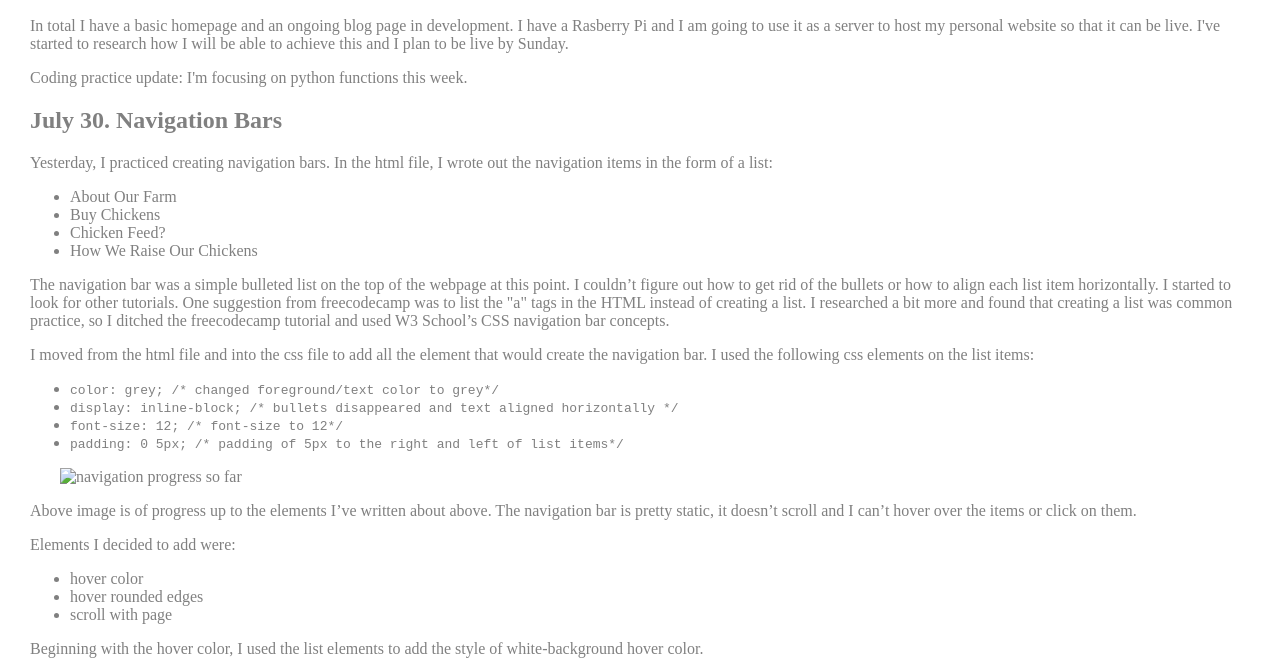
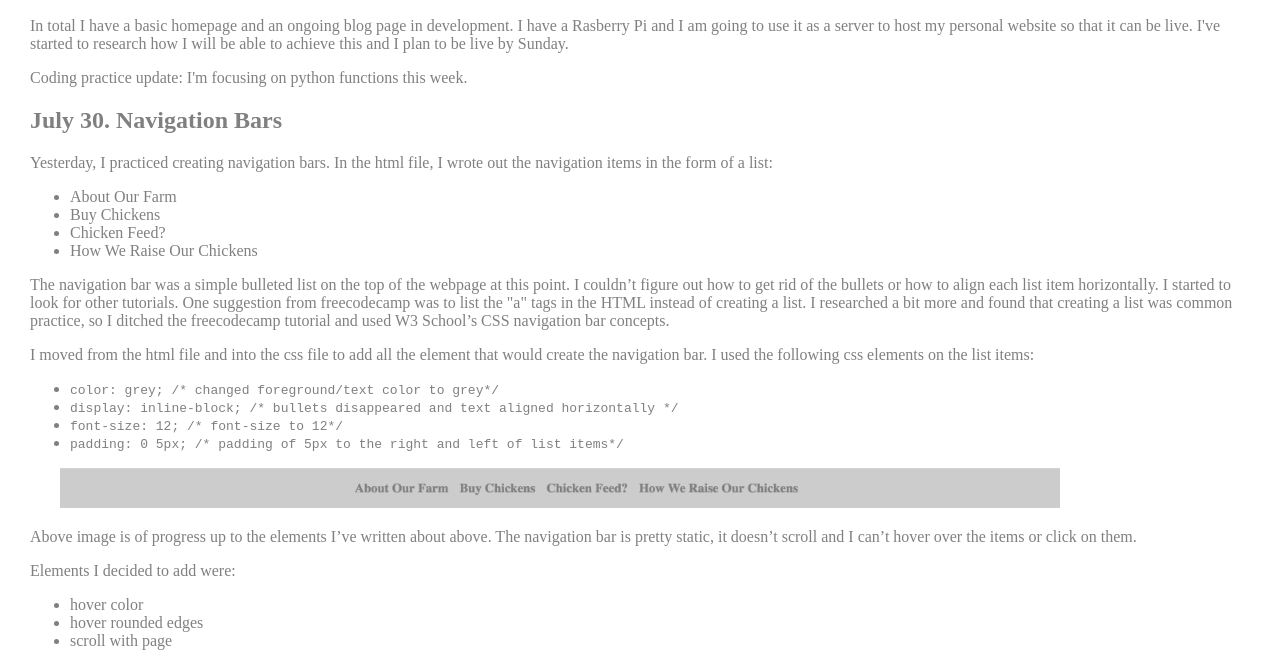
Before and after one commit to umberahmed/umberahmed.com, a React app: page public/blog.html in a window 1280 px wide. Shown: the part 110-773 px from the top of the page. Built offline with nearby package versions, Linux system fonts and the light colour scheme.

Commit message:
rename.png for navbar img

```diff
--- a/public/blog.html
+++ b/public/blog.html
@@ -55,7 +55,7 @@
       </p>
       <div class="navbar"> <!-- TODO: edit image with more official editor.
         whitespace below image is too large -->
-        <img src="blog/images/navstatic.png" alt="navigation progress so far">
+        <img src="/blog/images/navstatic.png" alt="navigation progress so far" width="1000">
       </div>
       <p>
         Above image is of progress up to the elements I’ve written about above.
```
Also changed, not shown: public/blog/images/navstatic.png (renamed from public/blog/images/navstatic .png), 1 other file.
